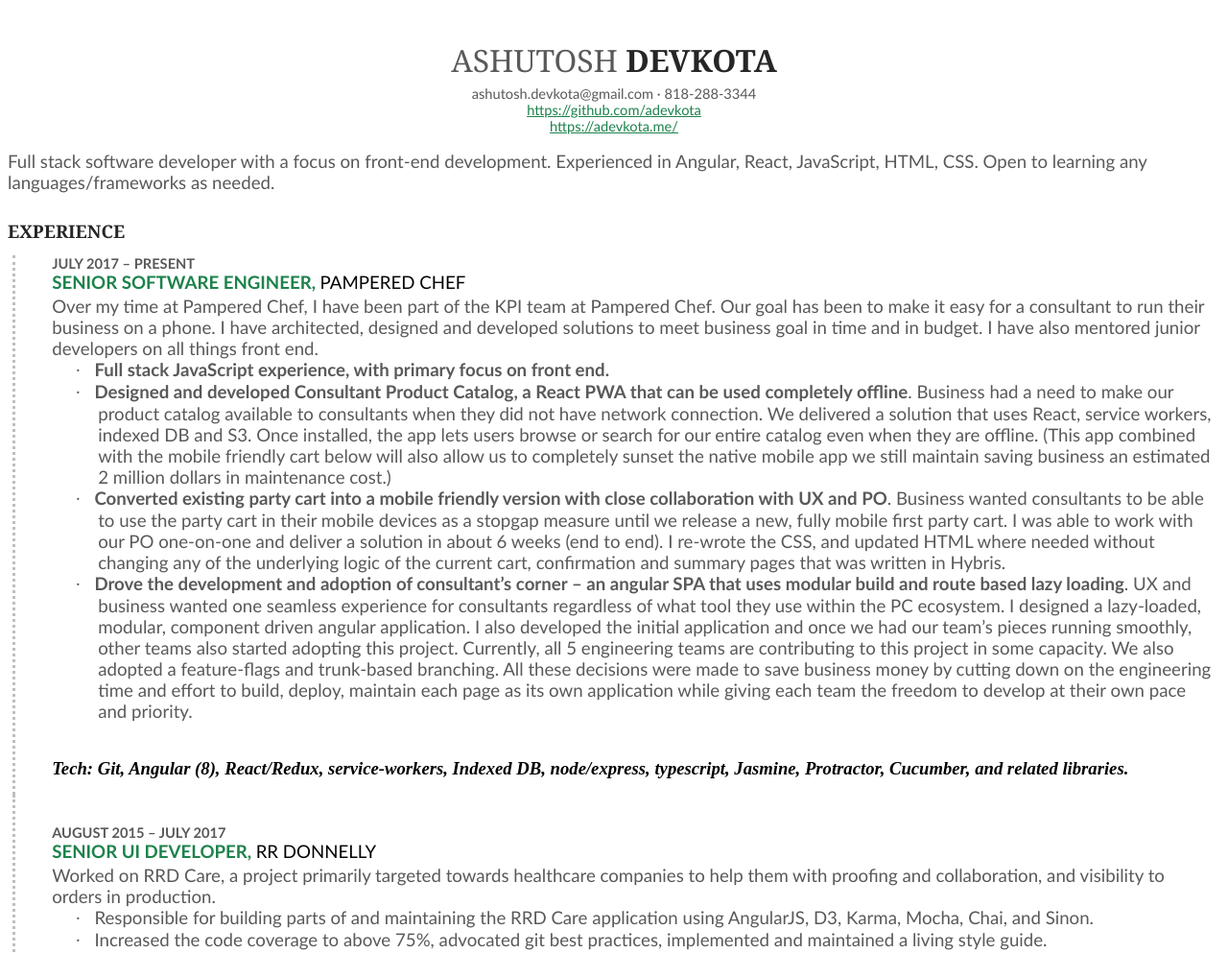
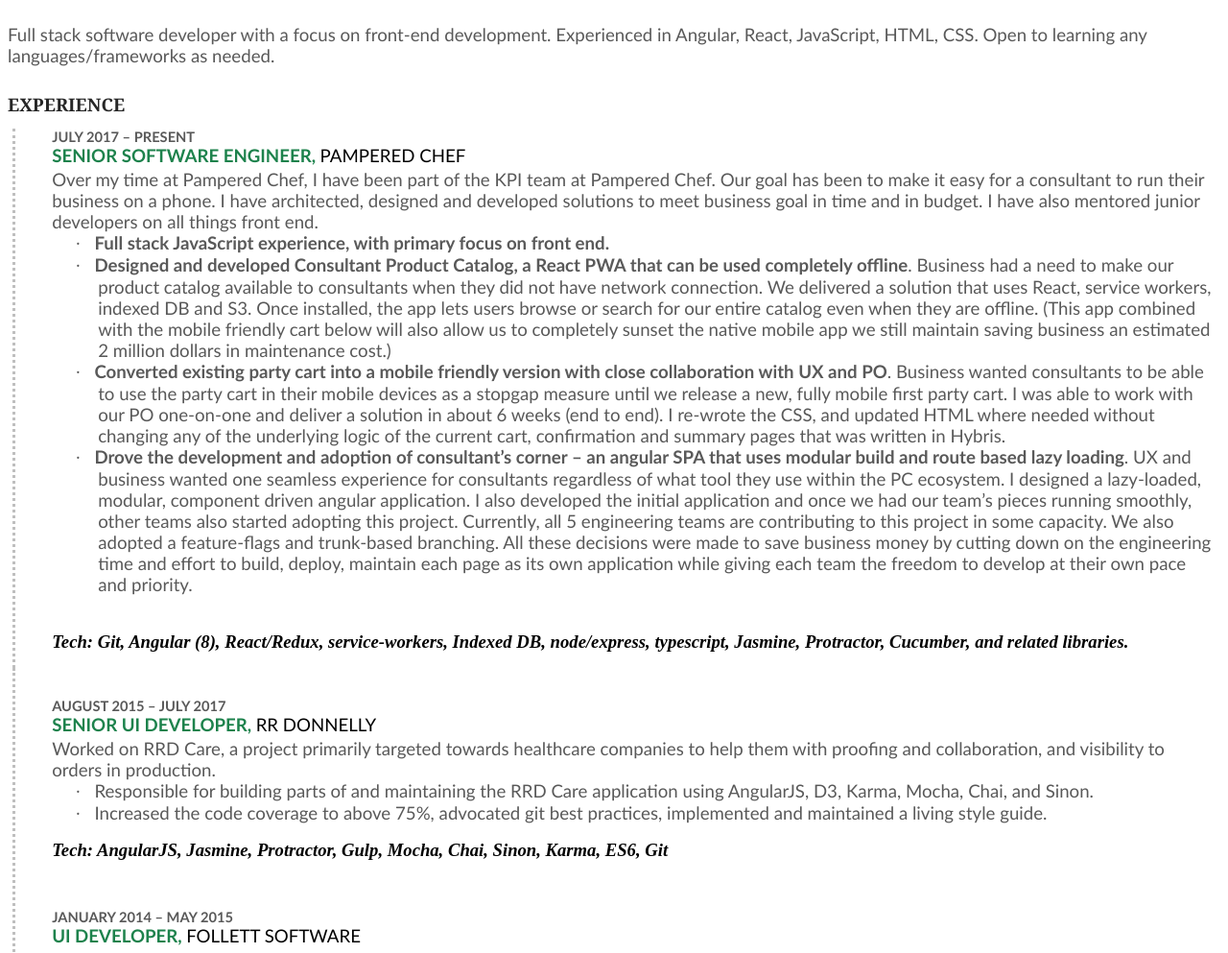
Before and after one commit to adevkota/resume, a plain HTML site: page index.html in a window 1280 px wide. Shown: the top 993 px of the page at 96% size. Drawn offline with Linux system fonts and the light colour scheme.

Commit message:
hide header on web format

```diff
--- a/index.html
+++ b/index.html
@@ -382,7 +382,7 @@
 
 		<table class=MsoTableGrid border=0 cellspacing=0 cellpadding=0
 			summary="Layout table for name, contact info, and objective" width="100%"
-			style='width:100.0%;border-collapse:collapse'>
+			style='width:100.0%;border-collapse:collapse; display: none;'>
 			<tr style='height:76.95pt'>
 				<td width=720 valign=top style='width:7.5in;padding:0in 0in 0in 0in;
   height:76.95pt'>
```
